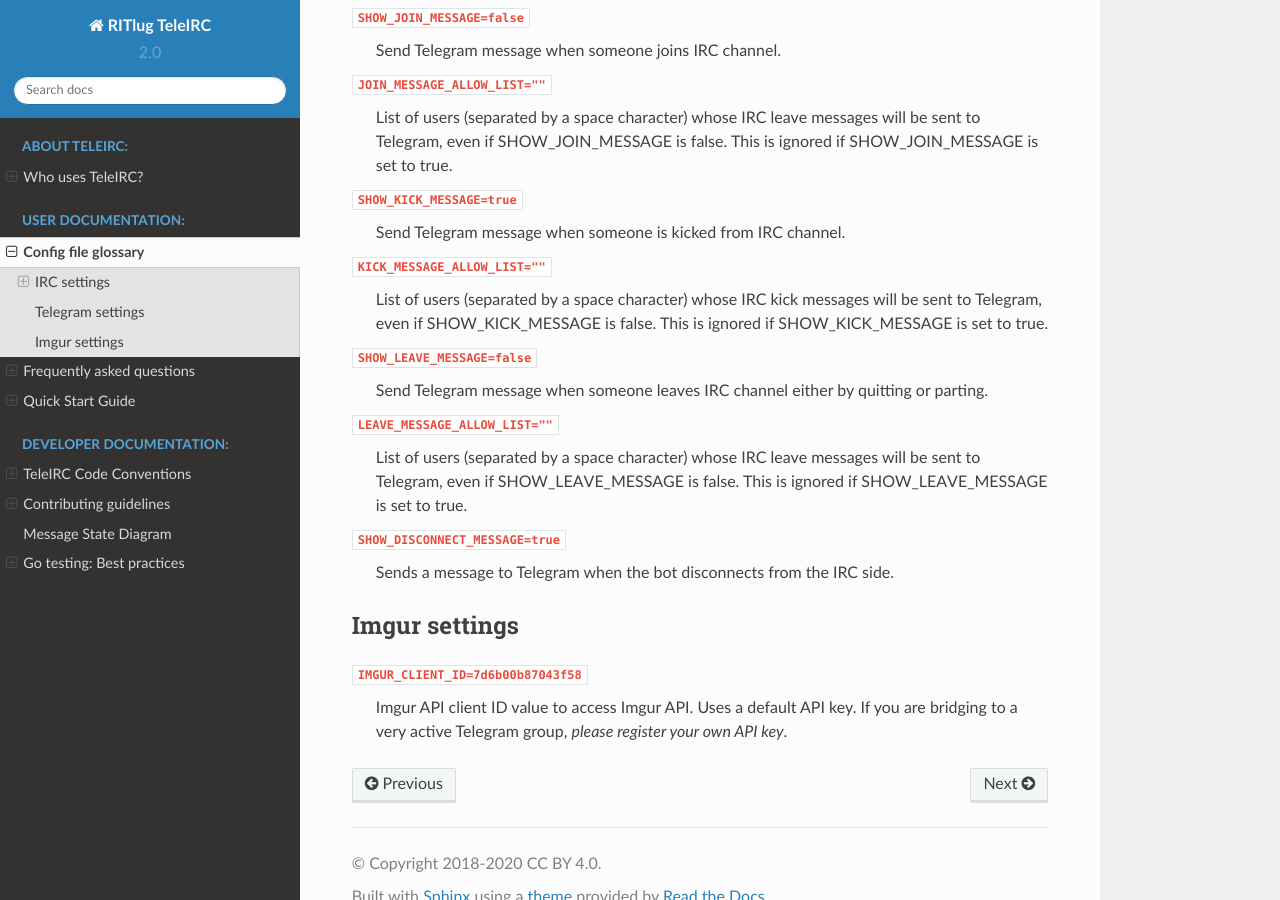
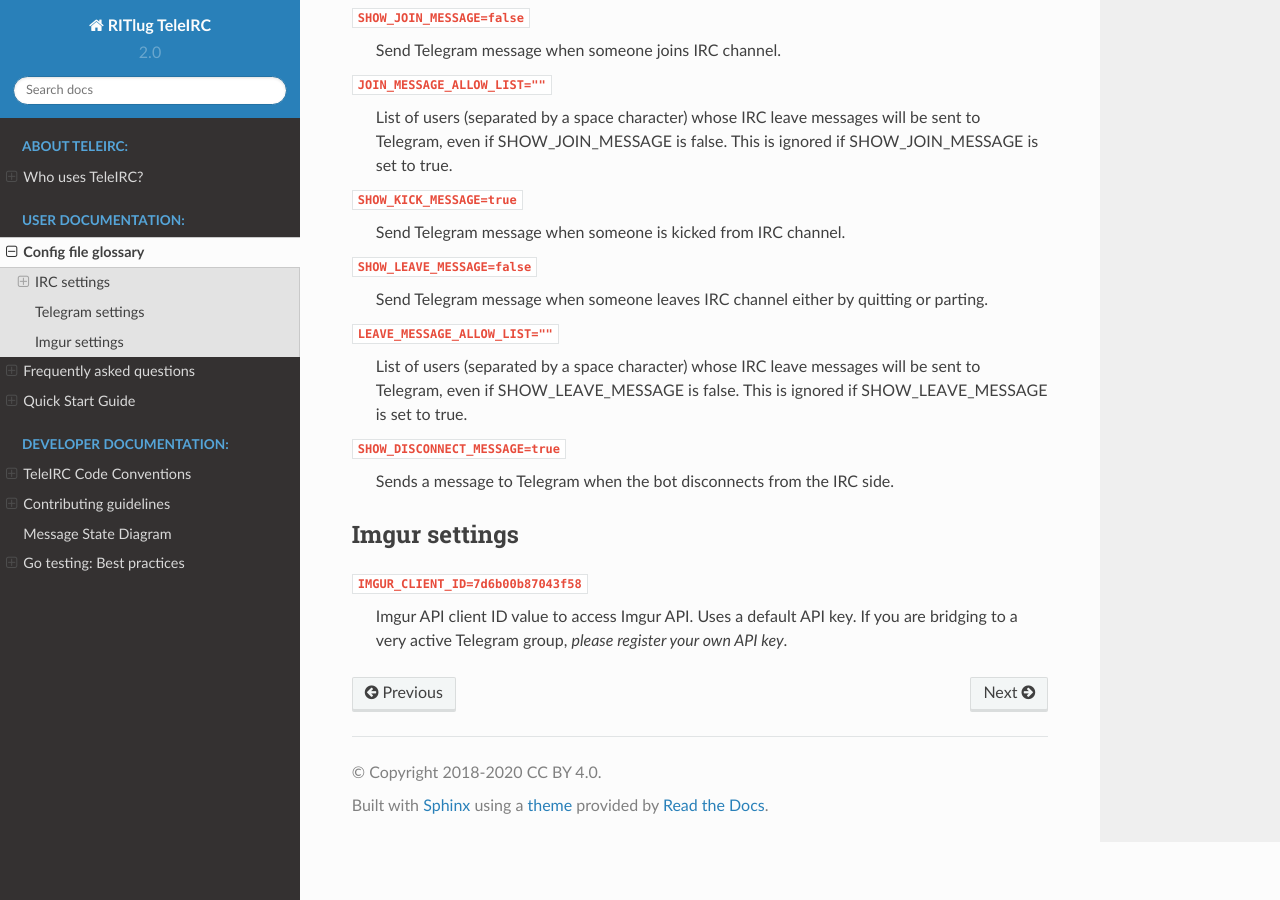
Before and after one commit to RITlug/teleirc, a Sphinx documentation site: the page built from docs/user/config-file-glossary.rst, in a window 1280 px wide and 900 px high, scrolled down 2953 px. Built offline with Sphinx 7.4.7 and the Read the Docs theme 2.0.0, drawn with Linux system fonts in a browser that asks for light colours; formulas are drawn with MathJax 3.

Commit message:
Remove kick allow list from settings... needs more discussion.

```diff
--- a/docs/user/config-file-glossary.rst
+++ b/docs/user/config-file-glossary.rst
@@ -143,10 +143,6 @@
 ``SHOW_KICK_MESSAGE=true``
     Send Telegram message when someone is kicked from IRC channel.
 
-``KICK_MESSAGE_ALLOW_LIST=""``
-    List of users (separated by a space character) whose IRC kick messages will be sent to Telegram, even if SHOW_KICK_MESSAGE is false.
-    This is ignored if SHOW_KICK_MESSAGE is set to true.
-
 ``SHOW_LEAVE_MESSAGE=false``
     Send Telegram message when someone leaves IRC channel either by quitting or parting.
 
```
Also changed, not shown: 1 other file.
